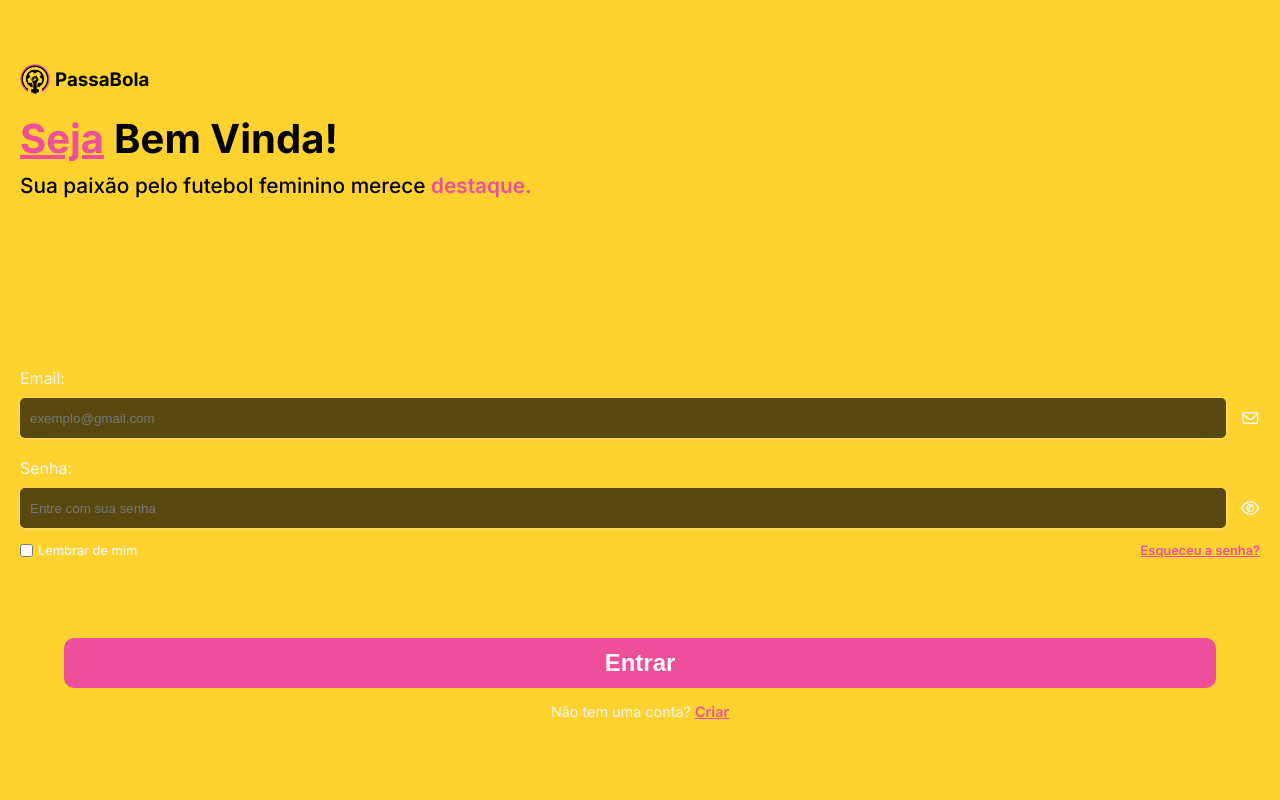
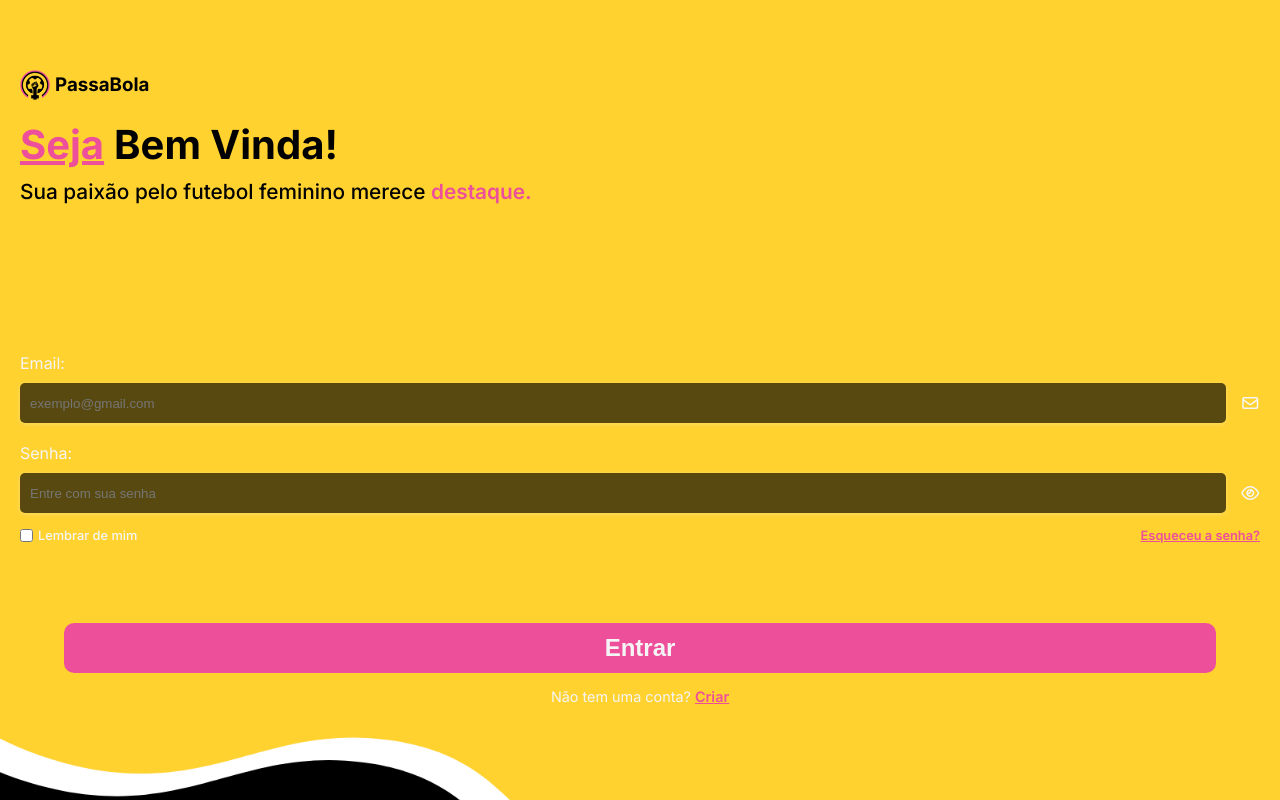
Before and after one commit to Passa-Bola/PassaBola, a React (Vite) app: page / in a window 1280 px wide. Built offline with nearby package versions, Linux system fonts and the light colour scheme.

Commit message:
20 u- atualizando botão de login

```diff
--- a/src/components/Authentication.jsx
+++ b/src/components/Authentication.jsx
@@ -26,7 +26,7 @@ function Authentication() {
             </article>
             <a>Esqueceu a senha?</a>
         </section>
-        <Link to='/Home'><button>Entrar</button></Link>
+        <button><Link to='/Home'>Entrar</Link></button>
         <p>Não tem uma conta? <a>Criar</a></p>
     </section>
   )
--- a/src/css/authentication.css
+++ b/src/css/authentication.css
@@ -1,6 +1,6 @@
 .authentication{
     margin-top: 15px;
-    margin-bottom: 60px;
+    margin-bottom: 75px;
     display: flex;
     flex-direction: column;
     align-items: center;
@@ -75,9 +75,12 @@
     border: none;
     border-radius: var(--border);
     background: var(--primary-color);
+}
+.authentication button a{
+    color: #f5f5f5;
+    width: 100%;
     font-size: 1.5rem;
     font-weight: 600;
-    color: #f5f5f5;
 }
 
 .authentication p{
--- a/src/css/style.css
+++ b/src/css/style.css
@@ -74,7 +74,7 @@ body{
 }
 
 .welcome{
-    margin-top: -80px;
+    margin-top: -65px;
     display: flex;
     flex-direction: column;
     justify-content: center;
```
Also changed, not shown: src/assets/img/fundo.png.
